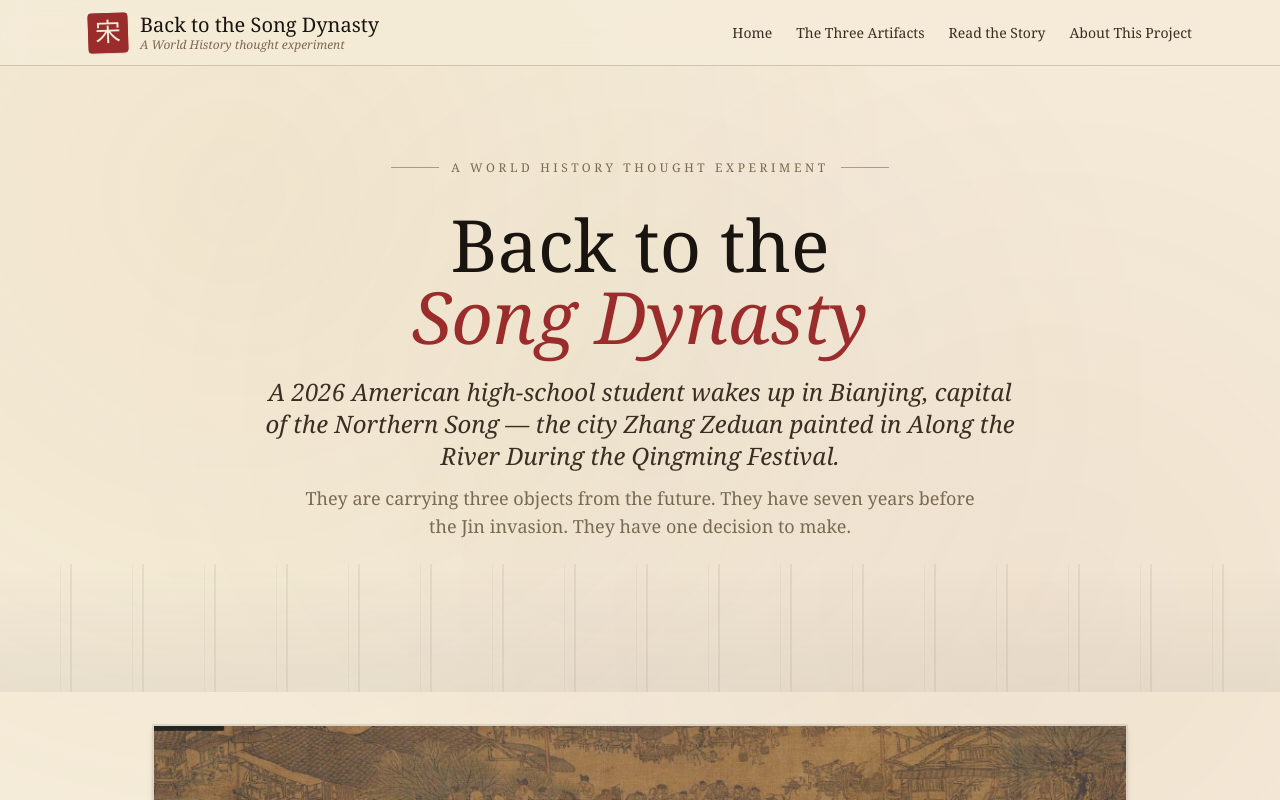
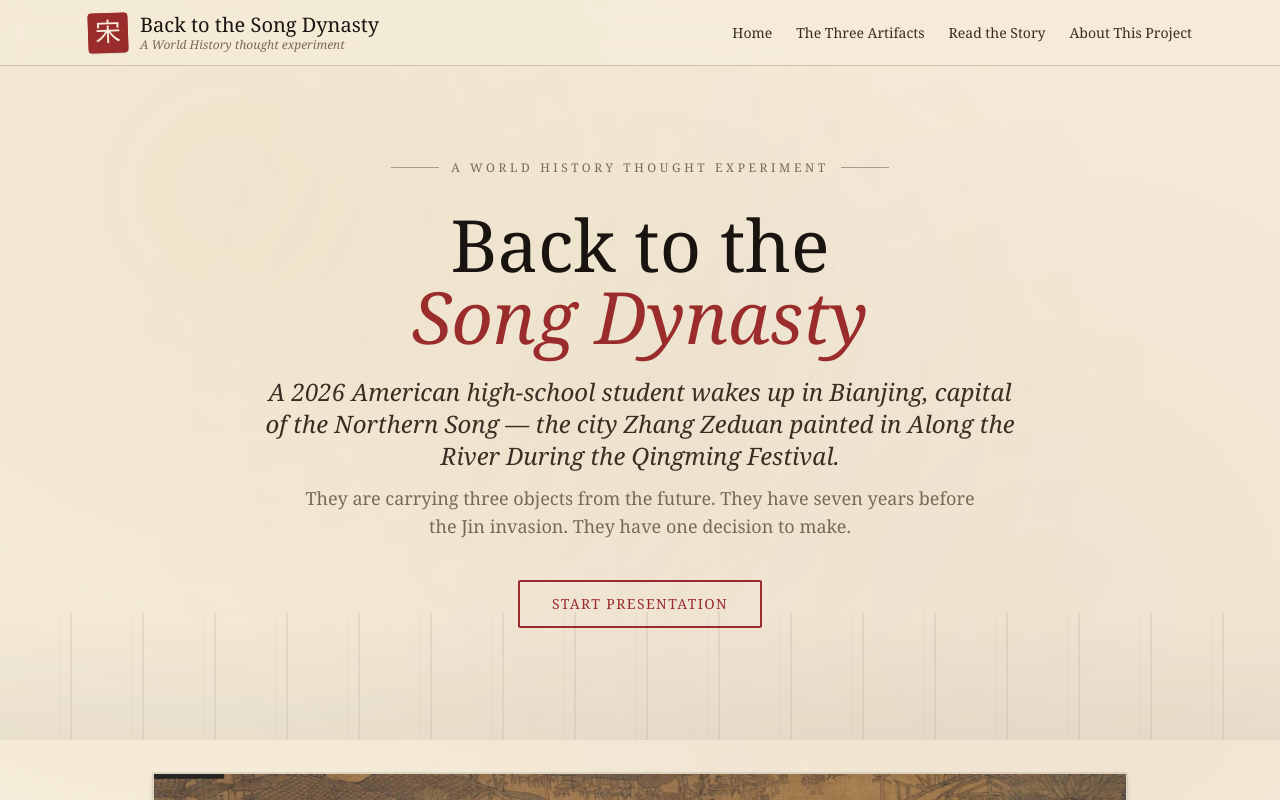
Before and after one commit to Aymc88/Back-to-Song-Dynasty, a Next.js app: page / in a window 1280 px wide. Shown: the top 800 px of the page. Built offline with nearby package versions, Linux system fonts and the light colour scheme.

Commit message:
Add button to presentation slideshow

```diff
--- a/app/page.tsx
+++ b/app/page.tsx
@@ -25,6 +25,14 @@ export default function Home() {
             They are carrying three objects from the future. They have
             seven years before the Jin invasion. They have one decision to make.
           </p>
+          <div className="flex justify-center mt-8">
+            <Link
+              href="/presentation"
+              className="px-8 py-3 border-2 border-cinnabar text-cinnabar hover:bg-cinnabar hover:text-parchment transition-colors uppercase tracking-widest text-sm font-display rounded-sm"
+            >
+              Start Presentation
+            </Link>
+          </div>
         </div>
 
         <div
```
